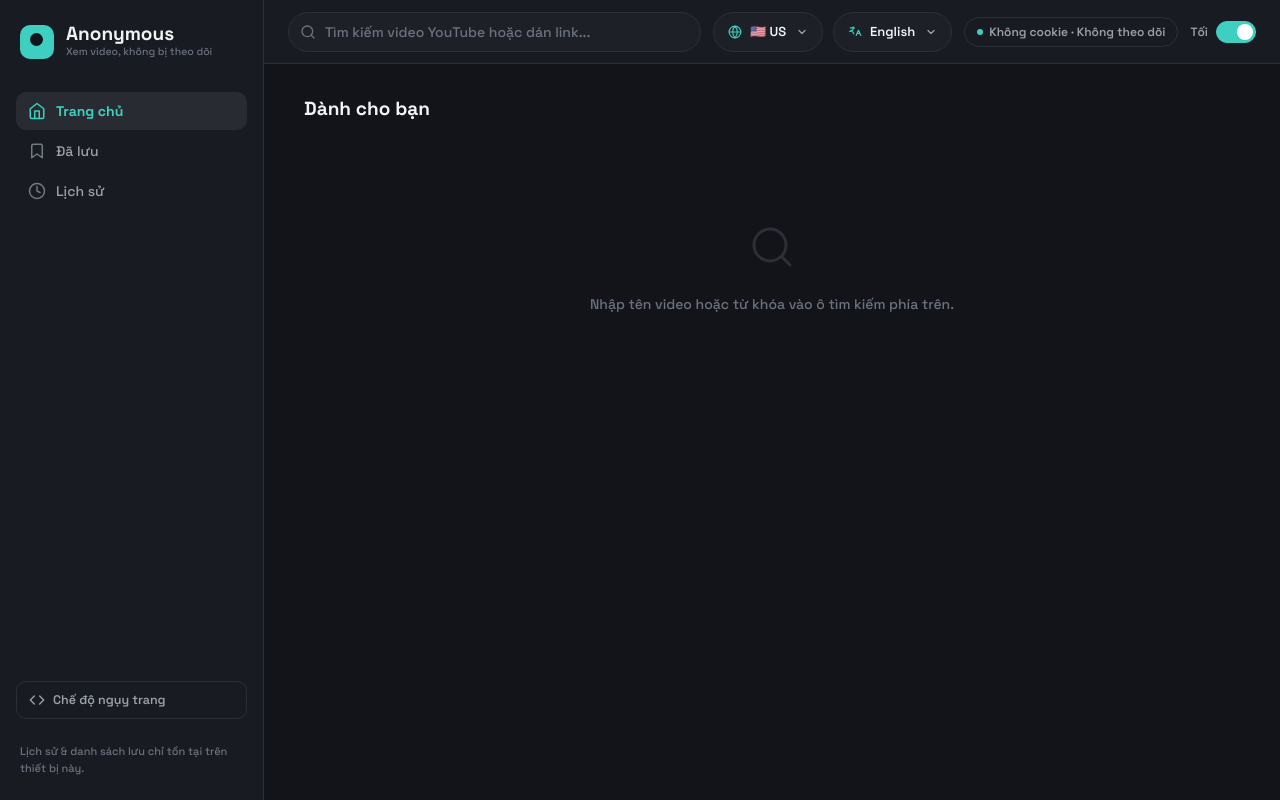
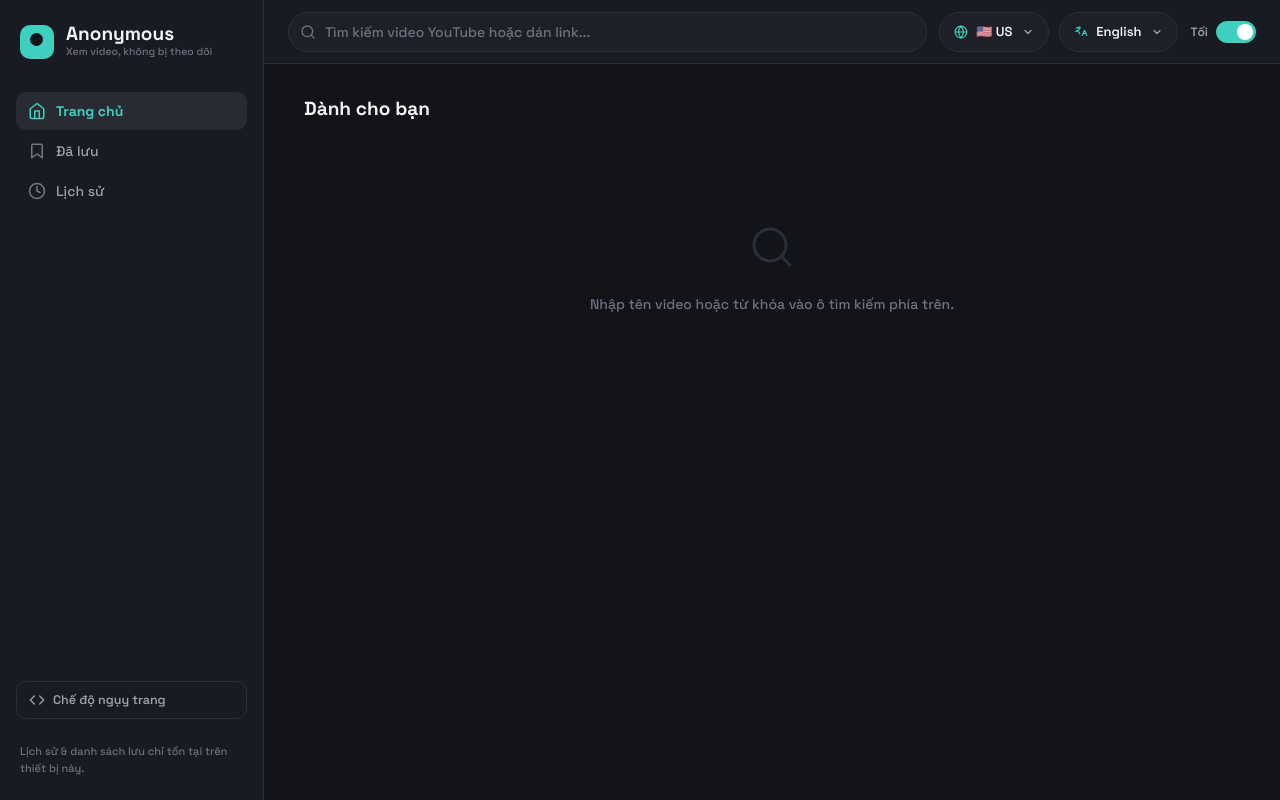
Before and after one commit to cuongbrilliantSE/youtube-nocookie, a website: page public/index.html in a window 1280 px wide. Drawn offline with Linux system fonts and the light colour scheme.

```diff
--- a/public/index.html
+++ b/public/index.html
@@ -166,10 +166,6 @@
                         </select>
                     </div>
                 </div>
-                <div class="privacy-badge">
-                    <span class="accent-dot"></span>
-                    Không cookie · Không theo dõi
-                </div>
                 <div class="theme-toggle-wrap">
                     <span class="theme-label" id="themeLabel">Tối</span>
                     <button class="toggle-track" id="themeToggle" role="switch" aria-checked="true" aria-label="Chuyển theme">
```
Also changed, not shown: 1 other file.
